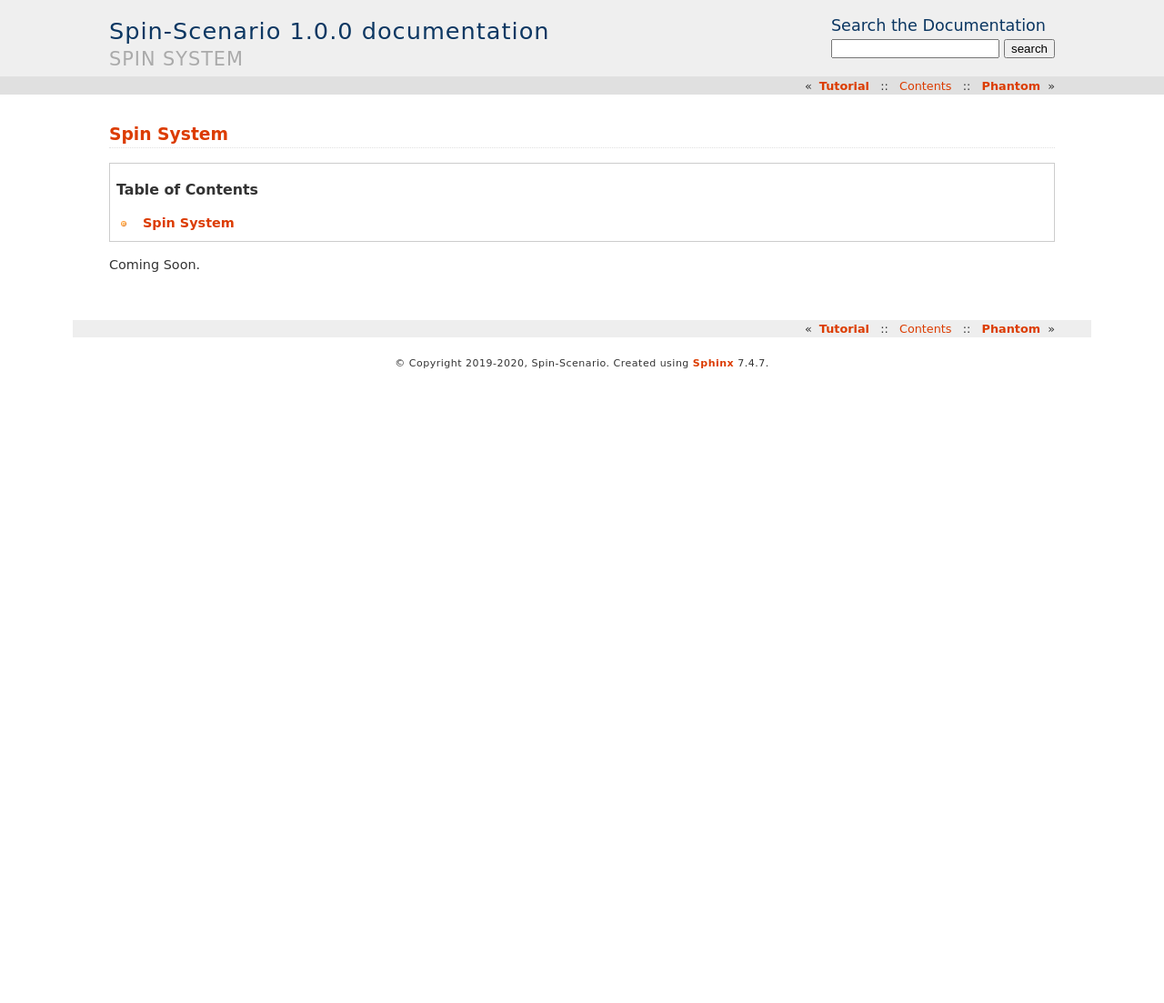
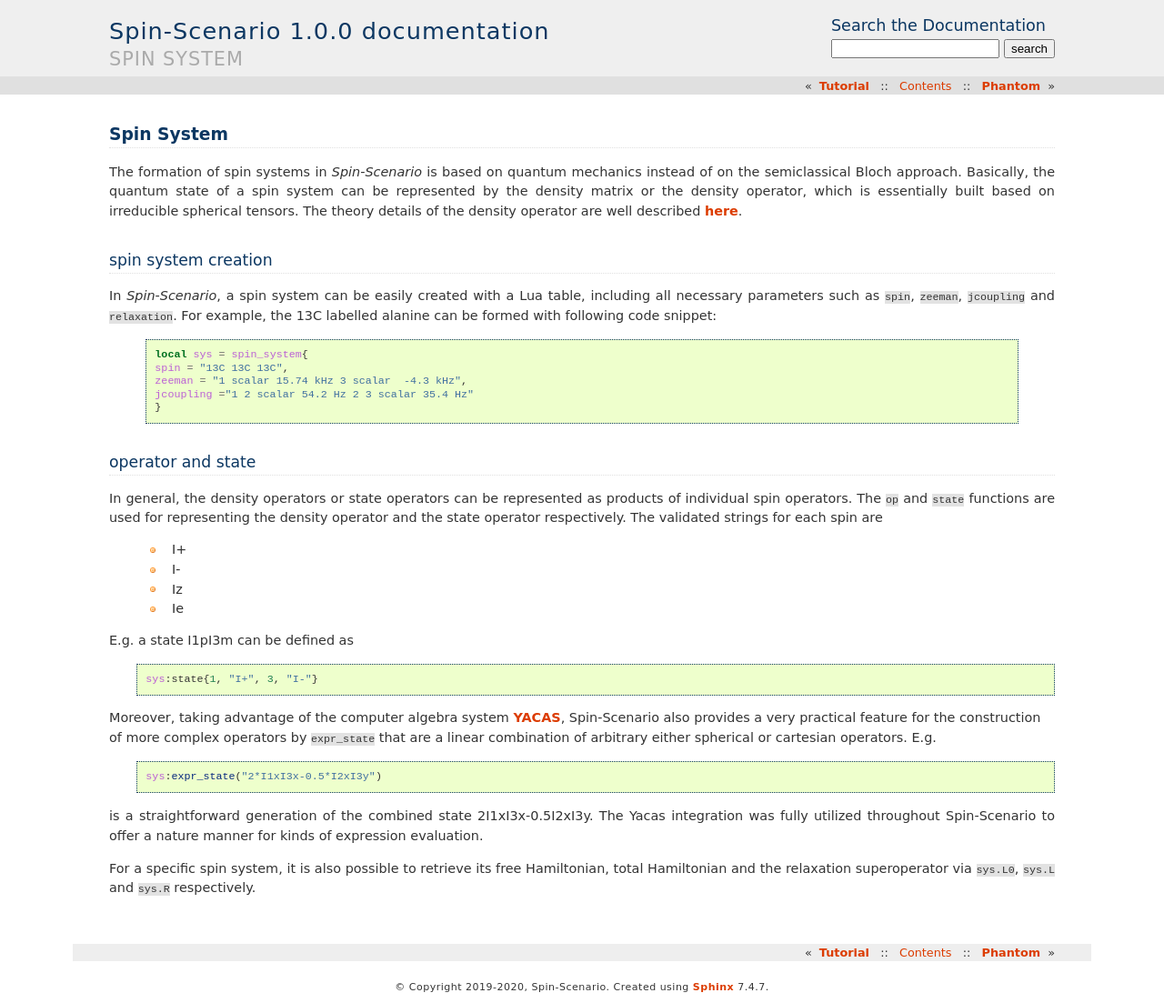
Before and after one commit to spin-scenario/spin-scenario, a Sphinx documentation site: the page built from docs/source/module/spinsys.rst, in a window 1280 px wide. Shown: the whole page at 91% size. Built offline with Sphinx 7.4.7, drawn with Linux system fonts in a browser that asks for light colours; before the commit the page ends 900 px from its top, so only the background shows below that.

Commit message:
update doc.

```diff
--- a/docs/source/module/spinsys.rst
+++ b/docs/source/module/spinsys.rst
@@ -3,6 +3,38 @@
 Spin System
 ***********
 
-.. contents:: Table of Contents
+The formation of spin systems in *Spin-Scenario* is based on quantum mechanics instead of on the semiclassical Bloch approach. Basically, the quantum state of a spin system can be represented by the density matrix or the density operator, which is essentially built based on irreducible spherical tensors. The theory details of the density operator are well described `here <https://www.sciencedirect.com/science/article/pii/S1090780705001564>`_.
 
-Coming Soon.
+spin system creation
+------------------------
+In  *Spin-Scenario*, a spin system can be easily created with a Lua table, including all necessary parameters such as ``spin``, ``zeeman``, ``jcoupling`` and ``relaxation``. For example, the 13C labelled alanine can be formed with following code snippet:
+
+  .. code-block:: lua
+
+        local sys = spin_system{
+        spin = "13C 13C 13C",
+        zeeman = "1 scalar 15.74 kHz 3 scalar  -4.3 kHz",
+        jcoupling ="1 2 scalar 54.2 Hz 2 3 scalar 35.4 Hz"
+        }
+
+operator and state
+---------------------
+In general, the density operators or state operators can be represented as products of individual spin operators. The ``op`` and ``state`` functions are used for representing the density operator and the state operator respectively. The validated strings for each spin are
+
+    * I+
+    * I-
+    * Iz
+    * Ie
+E.g. a state I1pI3m can be defined as
+  .. code-block:: lua
+
+        sys:state{1, "I+", 3, "I-"}
+
+Moreover, taking advantage of the computer algebra system `YACAS <http://www.yacas.org/>`_,  Spin-Scenario also provides a very practical feature for the construction of more complex operators by ``expr_state`` that are a linear combination of arbitrary either spherical or cartesian operators. E.g.
+  .. code-block:: lua
+
+    sys:expr_state("2*I1xI3x-0.5*I2xI3y")
+
+is a straightforward generation of the combined state 2I1xI3x-0.5I2xI3y. The Yacas integration was fully utilized throughout Spin-Scenario to offer a nature manner for kinds of expression evaluation.
+
+For a specific spin system, it is also possible to retrieve its free Hamiltonian, total Hamiltonian and the relaxation superoperator via ``sys.L0``, ``sys.L`` and ``sys.R`` respectively.
--- a/docs/source/tutorial/tutorial-top.rst
+++ b/docs/source/tutorial/tutorial-top.rst
@@ -6,10 +6,10 @@ Tutorial
    :name: tutorialtoc
    :maxdepth: 2
 
-starting the spin-scenario environment
+starting the Spin-Scenario environment
 ----------------------------------------
 * Open the terminal and start the environment with ``spin-scenario``.
-* To run a scenario script, simply use the command like ``load('fid.lua')``.
+* To run a scenario script, simply use the command like ``load("fid.lua")``.
 * To switch to old script, just use ``up`` and ``down`` key.
 * To quit the program, use ``q``.
 
```
Also changed, not shown: docs/source/module/oc.rst (+11 -37 lines), docs/source/media/cmd_screen.png, docs/source/media/oc/1spin_opt_pulse.png (added), docs/source/media/oc/1spin_opt_pulse_traj1.png (added), 1 other file.
